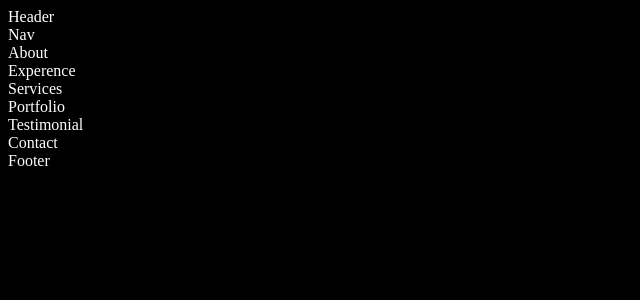
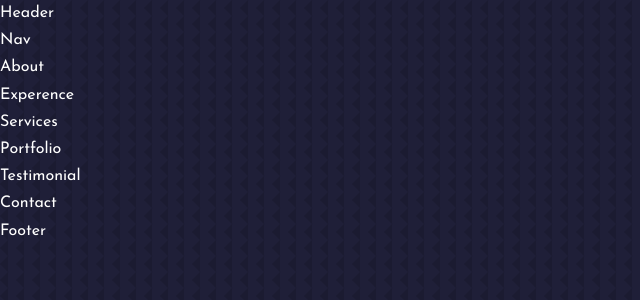
Before and after one commit to asadTheBlackCat/asad-react-portfolio, a React (Create React App) app: page / in a window 1280 px wide. Shown: the top 300 px of the page, without its empty margins (0-640 px from the left). Built offline with nearby package versions, Linux system fonts and the light colour scheme; the HTML template or start-up script is replaced by a standard one.

Commit message:
Add initial style

```diff
--- a/src/index.css
+++ b/src/index.css
@@ -1,4 +1,131 @@
+@import url('https://fonts.googleapis.com/css2?family=Josefin+Sans:wght@200;400&display=swap');
+
+*{
+    margin: 0;
+    padding: 0;
+    border: 0;
+    outline: 0;
+    box-sizing: border-box;
+    list-style: none;
+    text-decoration: none;
+}
+
+:root {
+    --color-bg: #1f1f38;
+    --color-bg-variant: #2c2c6c;
+    --color-primary: #4db5ff;
+    --color-primary-variant: #rgba(77, 181, 255, 0.4);
+    --color-white: #fff;
+    --color-light: rgba(255, 255, 255, 0.6);
+
+    --transition: all 400ms ease;
+
+    --container-width-lg: 75%;
+    --container-width-md: 86%;
+    --container-width-sm: 90%;
+}
+
+html {
+    scroll-behavior: smooth;
+}
+
+::-webkit-scrollbar {
+    display: none;
+}
+
 body{
-    background: black;
-    color: white;
+    font-family: 'Josefin Sans', sans-serif;
+    background: var(--color-bg);
+    color: var(--color-white);
+    line-height: 1.7;
+    background-image: url(../src/assets/bg-texture.png);
 }
+/* ========== General Styles ===========*/
+.container{
+    width: var(--container-width-lg);
+    margin: 0 auto;
+}
+
+h1, h2, h3, h4, h5{
+    font-weight: 500;
+}
+
+h1 {
+    font-size: 2.5rem;
+}
+
+section {
+    margin-top: 8rem;
+}
+
+section > h2,
+section > h5 {
+    text-align: center;
+    color: var(--color-light);
+}
+
+secttion > h2{
+    color: var(--color-primary);
+    margin-bottom: 3rem;
+}
+
+.text-light {
+    color: var(--color-light)
+}
+
+a {
+    color: var(--color-primary);
+    transition: var(--transition);
+}
+
+a:hover {
+    color: var(--color-white);
+}
+
+.btn {
+    width: max-content;
+    display: inline-block;
+    color: var(--color-primary);
+    padding: 0.75rem 1.2rem;
+    border-radius: 0.4rem;
+    cursor: pointer;
+    border: 1px solid var(--color-primary);
+    transition: var(--transition);
+}
+
+.btn:hover {
+    background: var(--color-white);
+    color: var(--color-bg);
+    border-color: transparent;
+}
+
+.btn-primary {
+    background: var(--color-primary);
+    color: var(--color-bg);
+}
+
+img {
+    display: block;
+    width: 100%;
+    object-fit: cover;
+}
+
+ /* ===========MEDIA QUERY: Medium screen ===========  */
+@media screen and (max-width: 1024px) {
+    .container{
+        width: var(--container-width-md);
+    }
+    section {
+        margin-top: 6rem;
+    }
+}
+
+ /* ===========MEDIA QUERY: Medium screen ===========  */
+@media screen and (max-width: 600px) {
+    .container{
+        width: var(--container-width-sm);
+    }
+    section > h2 {
+        margin-bottom: 2rem;
+    }
+}
```
Also changed, not shown: 2 other files (tests, documents, lock files or other folders).
